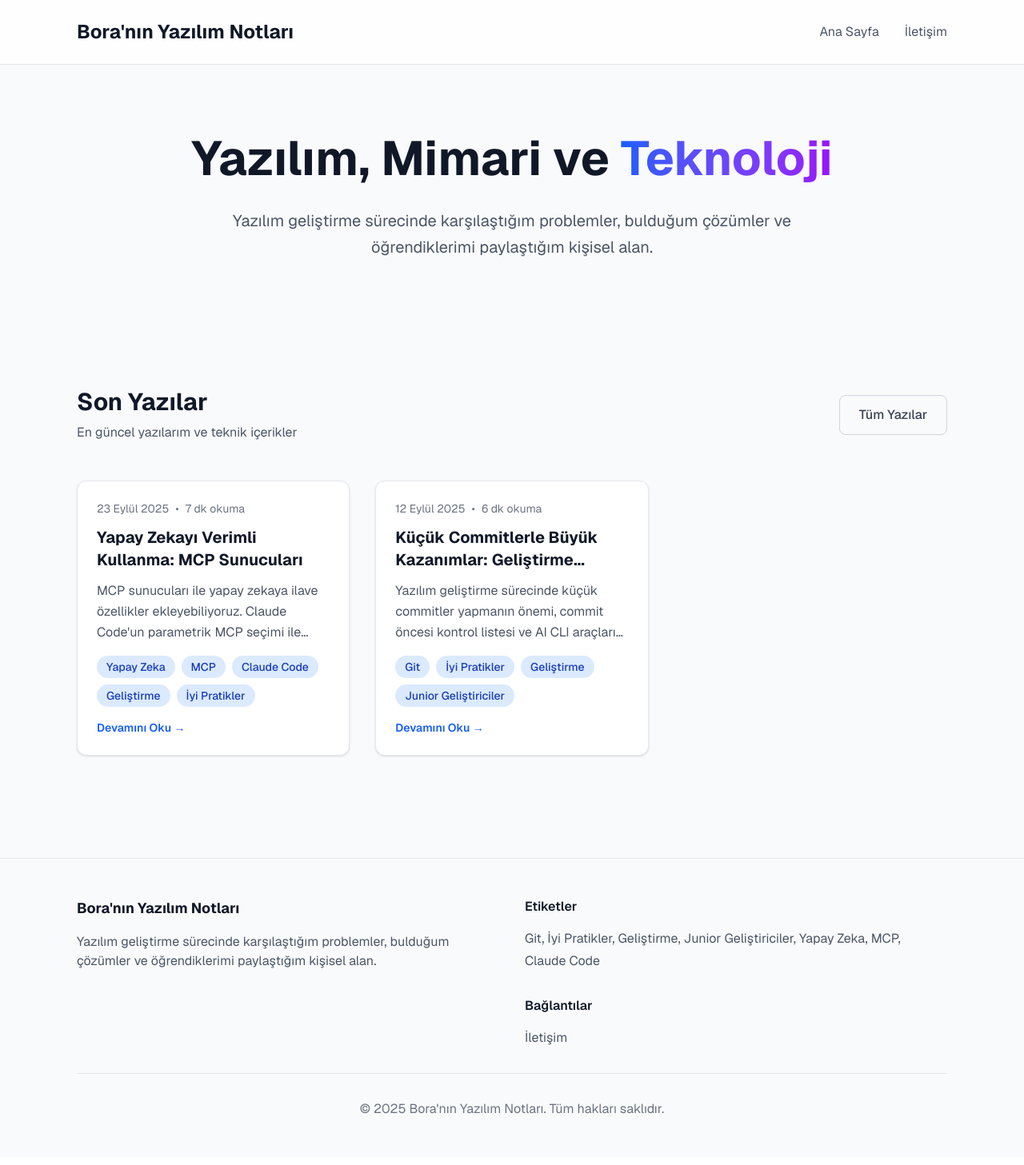
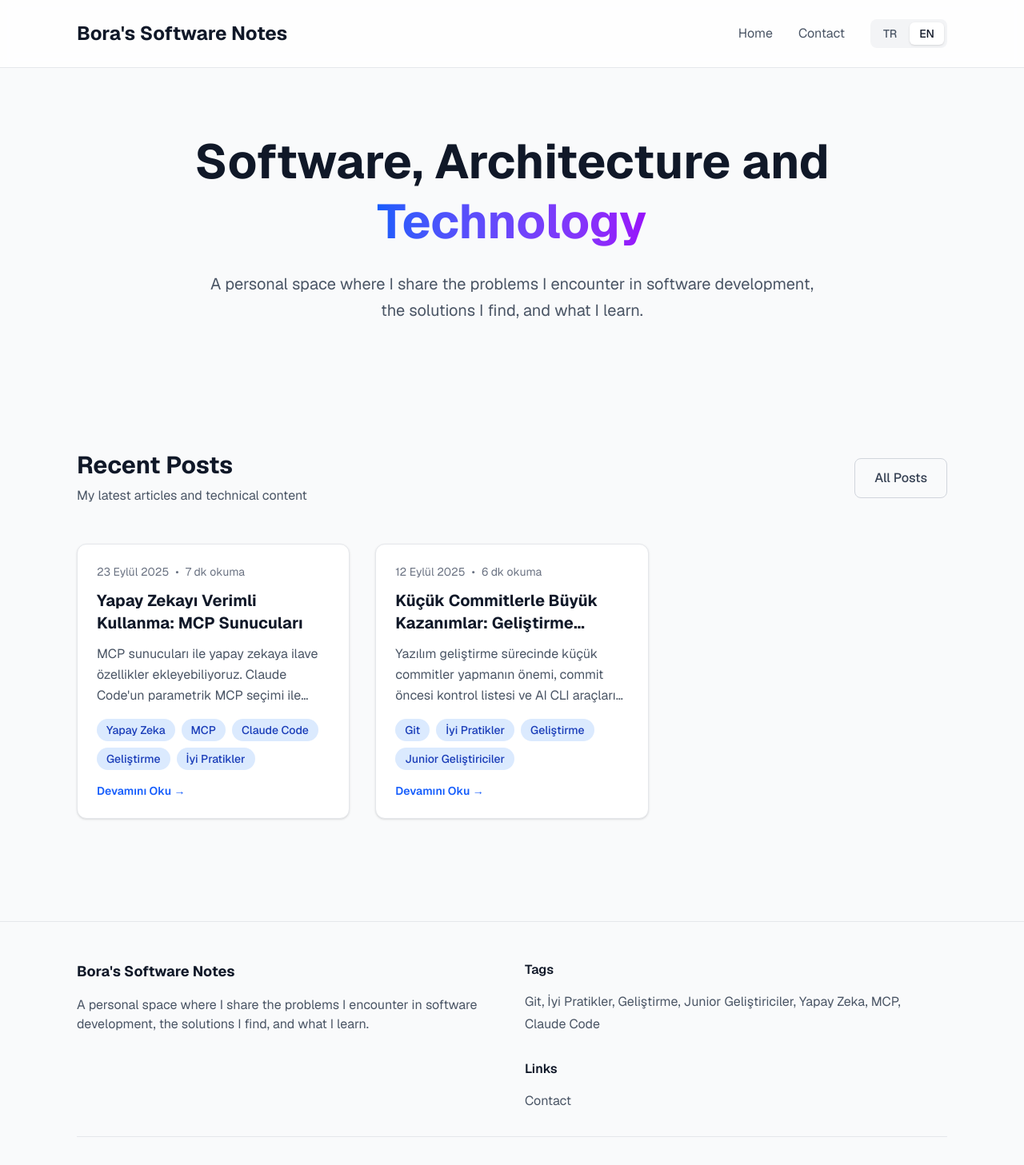
Before and after one commit to boraaaydin/myblog, a Next.js app: page /blog in a window 1280 px wide. Shown: the top 1457 px of the page at 80% size. Built offline with nearby package versions, Linux system fonts and the light colour scheme.

Commit message:
english added

```diff
--- a/src/app/blog/contact/page.tsx
+++ b/src/app/blog/contact/page.tsx
@@ -1,12 +1,21 @@
+'use client';
+
+import { useLanguage } from '@/contexts/LanguageContext';
+import Header from '@/components/Header';
+import Footer from '@/components/Footer';
+
 export default function ContactPage() {
+  const { t } = useLanguage();
   return (
-    <div className="max-w-4xl mx-auto px-4 sm:px-6 lg:px-8 py-16">
+    <div className="min-h-screen bg-gray-50 dark:bg-gray-900">
+      <Header />
+      <div className="max-w-4xl mx-auto px-4 sm:px-6 lg:px-8 py-16">
       <div className="text-center mb-12">
         <h1 className="text-4xl font-bold text-gray-900 dark:text-white mb-4">
-          İletişim
+          {t.contact.title}
         </h1>
         <p className="text-lg text-gray-600 dark:text-gray-400">
-          Benimle iletişime geçmek için aşağıdaki sosyal medya hesaplarımı kullanabilirsiniz.
+          {t.contact.description}
         </p>
       </div>
 
@@ -26,10 +35,10 @@ export default function ContactPage() {
           </div>
           <div>
             <h3 className="text-lg font-semibold text-gray-900 dark:text-white">
-              LinkedIn
+              {t.contact.linkedin.title}
             </h3>
             <p className="text-gray-600 dark:text-gray-400">
-              Profesyonel ağım ve kariyer güncellemeleri
+              {t.contact.linkedin.description}
             </p>
           </div>
         </a>
@@ -49,14 +58,16 @@ export default function ContactPage() {
           </div>
           <div>
             <h3 className="text-lg font-semibold text-gray-900 dark:text-white">
-              X (Twitter)
+              {t.contact.twitter.title}
             </h3>
             <p className="text-gray-600 dark:text-gray-400">
-              Güncel düşüncelerim ve teknoloji paylaşımları
+              {t.contact.twitter.description}
             </p>
           </div>
         </a>
       </div>
+      </div>
+      <Footer />
     </div>
   );
 }
--- a/src/app/blog/page.tsx
+++ b/src/app/blog/page.tsx
@@ -1,11 +1,15 @@
+'use client';
+
 import Header from '@/components/Header';
 import Hero from '@/components/Hero';
 import BlogCard from '@/components/BlogCard';
 import Footer from '@/components/Footer';
 import { getAllPosts } from '@/lib/blog';
+import { useLanguage } from '@/contexts/LanguageContext';
 
 export default function Home() {
   const posts = getAllPosts();
+  const { t } = useLanguage();
 
   return (
     <div className="min-h-screen bg-gray-50 dark:bg-gray-900">
@@ -18,15 +22,15 @@ export default function Home() {
           <div className="flex items-center justify-between mb-12">
             <div>
               <h2 className="text-3xl font-bold text-gray-900 dark:text-white mb-2">
-                Son Yazılar
+                {t.blog.recentPosts}
               </h2>
               <p className="text-gray-600 dark:text-gray-400">
-                En güncel yazılarım ve teknik içerikler
+                {t.blog.recentPostsDescription}
               </p>
             </div>
 
             <button className="hidden sm:block px-6 py-3 border border-gray-300 dark:border-gray-600 text-gray-700 dark:text-gray-300 hover:bg-gray-100 dark:hover:bg-gray-800 rounded-lg font-medium transition-colors">
-              Tüm Yazılar
+              {t.blog.allPosts}
             </button>
           </div>
 
--- a/src/app/layout.tsx
+++ b/src/app/layout.tsx
@@ -1,6 +1,7 @@
 import type { Metadata } from "next";
 import { Geist, Geist_Mono } from "next/font/google";
 import "./globals.css";
+import { LanguageProvider } from "@/contexts/LanguageContext";
 
 const geistSans = Geist({
   variable: "--font-geist-sans",
@@ -27,7 +28,9 @@ export default function RootLayout({
       <body
         className={`${geistSans.variable} ${geistMono.variable} antialiased`}
       >
-        {children}
+        <LanguageProvider>
+          {children}
+        </LanguageProvider>
       </body>
     </html>
   );
--- a/src/components/Footer.tsx
+++ b/src/components/Footer.tsx
@@ -1,24 +1,28 @@
+'use client';
+
 import { TAGS } from '@/lib/tags';
 import Link from 'next/link';
+import { useLanguage } from '@/contexts/LanguageContext';
 
 export default function Footer() {
+  const { t } = useLanguage();
   return (
     <footer className="border-t border-gray-200 dark:border-gray-800 mt-20">
       <div className="max-w-6xl mx-auto px-4 sm:px-6 lg:px-8 py-12">
         <div className="grid grid-cols-1 md:grid-cols-2 gap-8">
           <div>
             <h3 className="text-lg font-bold text-gray-900 dark:text-white mb-4">
-              Bora&apos;nın Yazılım Notları
+              {t.siteTitle}
             </h3>
             <p className="text-gray-600 dark:text-gray-400 mb-4">
-              Yazılım geliştirme sürecinde karşılaştığım problemler, bulduğum çözümler ve öğrendiklerimi paylaştığım kişisel alan.
+              {t.footer.description}
             </p>
           </div>
 
           <div className="space-y-8">
             <div>
               <h4 className="font-semibold text-gray-900 dark:text-white mb-4">
-                Etiketler
+                {t.footer.tags}
               </h4>
               <div className="flex flex-wrap gap-1 text-gray-600 dark:text-gray-400">
                 {Object.values(TAGS).map((tag, index) => (
@@ -34,12 +38,12 @@ export default function Footer() {
 
             <div>
               <h4 className="font-semibold text-gray-900 dark:text-white mb-4">
-                Bağlantılar
+                {t.footer.links}
               </h4>
               <ul className="space-y-2 text-gray-600 dark:text-gray-400">
                 <li>
                   <Link href="/blog/contact" className="hover:text-gray-900 dark:hover:text-white transition-colors">
-                    İletişim
+                    {t.nav.contact}
                   </Link>
                 </li>
               </ul>
@@ -48,7 +52,7 @@ export default function Footer() {
         </div>
 
         <div className="border-t border-gray-200 dark:border-gray-700 mt-8 pt-8 text-center text-gray-500 dark:text-gray-400">
-          <p>&copy; 2025 Bora&apos;nın Yazılım Notları. Tüm hakları saklıdır.</p>
+          <p>&copy; 2025 {t.siteTitle}. {t.footer.copyright}</p>
         </div>
       </div>
     </footer>
--- a/src/components/Header.tsx
+++ b/src/components/Header.tsx
@@ -1,22 +1,31 @@
+'use client';
+
 import Link from 'next/link';
+import { useLanguage } from '@/contexts/LanguageContext';
+import LanguageSwitcher from './LanguageSwitcher';
 
 export default function Header() {
+  const { t } = useLanguage();
   return (
     <header className="border-b border-gray-200 dark:border-gray-800 sticky top-0 bg-white/80 dark:bg-black/80 backdrop-blur-sm z-50">
       <div className="max-w-6xl mx-auto px-4 sm:px-6 lg:px-8">
         <div className="flex justify-between items-center py-6">
           <Link href="/blog" className="text-2xl font-bold text-gray-900 dark:text-white hover:text-blue-600 dark:hover:text-blue-400 transition-colors">
-            Bora&apos;nın Yazılım Notları
+            {t.siteTitle}
           </Link>
 
+          <div className="flex items-center space-x-8">
             <nav className="hidden md:flex space-x-8">
               <Link href="/blog" className="text-gray-600 hover:text-gray-900 dark:text-gray-400 dark:hover:text-white transition-colors">
-              Ana Sayfa
+                {t.nav.home}
               </Link>
               <Link href="/blog/contact" className="text-gray-600 hover:text-gray-900 dark:text-gray-400 dark:hover:text-white transition-colors">
-              İletişim
+                {t.nav.contact}
               </Link>
             </nav>
+
+            <LanguageSwitcher />
+          </div>
         </div>
       </div>
     </header>
--- a/src/components/Hero.tsx
+++ b/src/components/Hero.tsx
@@ -1,17 +1,21 @@
+'use client';
+
+import { useLanguage } from '@/contexts/LanguageContext';
+
 export default function Hero() {
+  const { t } = useLanguage();
   return (
     <section className="py-20 px-4 sm:px-6 lg:px-8">
       <div className="max-w-4xl mx-auto text-center">
         <h1 className="text-4xl sm:text-5xl lg:text-6xl font-bold text-gray-900 dark:text-white mb-6 leading-tight">
-          Yazılım, Mimari ve{" "}
+          {t.hero.title}{" "}
           <span className="bg-gradient-to-r from-blue-600 to-purple-600 bg-clip-text text-transparent">
-            Teknoloji
+            {t.hero.titleHighlight}
           </span>
         </h1>
 
         <p className="text-xl text-gray-600 dark:text-gray-400 mb-8 max-w-3xl mx-auto leading-relaxed">
-          Yazılım geliştirme sürecinde karşılaştığım problemler, bulduğum
-          çözümler ve öğrendiklerimi paylaştığım kişisel alan.
+          {t.hero.description}
         </p>
 {/*
         <div className="flex flex-col sm:flex-row gap-4 justify-center items-center">
--- /dev/null
+++ b/src/components/LanguageSwitcher.tsx
@@ -0,0 +1,32 @@
+'use client';
+
+import { useLanguage } from '@/contexts/LanguageContext';
+
+export default function LanguageSwitcher() {
+  const { language, setLanguage } = useLanguage();
+
+  return (
+    <div className="flex items-center space-x-1 bg-gray-100 dark:bg-gray-800 rounded-lg p-1">
+      <button
+        onClick={() => setLanguage('tr')}
+        className={`px-3 py-1 rounded-md text-sm font-medium transition-colors ${
+          language === 'tr'
+            ? 'bg-white dark:bg-gray-700 text-gray-900 dark:text-white shadow-sm'
+            : 'text-gray-600 dark:text-gray-400 hover:text-gray-900 dark:hover:text-white'
+        }`}
+      >
+        TR
+      </button>
+      <button
+        onClick={() => setLanguage('en')}
+        className={`px-3 py-1 rounded-md text-sm font-medium transition-colors ${
+          language === 'en'
+            ? 'bg-white dark:bg-gray-700 text-gray-900 dark:text-white shadow-sm'
+            : 'text-gray-600 dark:text-gray-400 hover:text-gray-900 dark:hover:text-white'
+        }`}
+      >
+        EN
+      </button>
+    </div>
+  );
+}
--- /dev/null
+++ b/src/contexts/LanguageContext.tsx
@@ -0,0 +1,71 @@
+'use client';
+
+import React, { createContext, useContext, useState, useEffect } from 'react';
+import { translations, Language, Translations } from '@/lib/translations';
+
+interface LanguageContextType {
+  language: Language;
+  setLanguage: (lang: Language) => void;
+  t: Translations;
+}
+
+const LanguageContext = createContext<LanguageContextType | undefined>(undefined);
+
+function getBrowserLanguage(): Language {
+  if (typeof window === 'undefined') return 'tr';
+
+  const browserLang = navigator.language.toLowerCase();
+  if (browserLang.startsWith('en')) return 'en';
+  if (browserLang.startsWith('tr')) return 'tr';
+
+  return 'tr'; // default fallback
+}
+
+function getStoredLanguage(): Language {
+  if (typeof window === 'undefined') return 'tr';
+
+  const stored = localStorage.getItem('language') as Language;
+  if (stored && (stored === 'tr' || stored === 'en')) {
+    return stored;
+  }
+
+  return getBrowserLanguage();
+}
+
+export function LanguageProvider({ children }: { children: React.ReactNode }) {
+  const [language, setLanguageState] = useState<Language>('tr');
+  const [isClient, setIsClient] = useState(false);
+
+  useEffect(() => {
+    setIsClient(true);
+    const initialLanguage = getStoredLanguage();
+    setLanguageState(initialLanguage);
+  }, []);
+
+  const setLanguage = (lang: Language) => {
+    setLanguageState(lang);
+    if (typeof window !== 'undefined') {
+      localStorage.setItem('language', lang);
+    }
+  };
+
+  const value = {
+    language: isClient ? language : 'tr',
+    setLanguage,
+    t: translations[isClient ? language : 'tr']
+  };
+
+  return (
+    <LanguageContext.Provider value={value}>
+      {children}
+    </LanguageContext.Provider>
+  );
+}
+
+export function useLanguage() {
+  const context = useContext(LanguageContext);
+  if (context === undefined) {
+    throw new Error('useLanguage must be used within a LanguageProvider');
+  }
+  return context;
+}
--- /dev/null
+++ b/src/lib/translations.ts
@@ -0,0 +1,107 @@
+export const translations = {
+  tr: {
+    // Header
+    siteTitle: "Bora'nın Yazılım Notları",
+    nav: {
+      home: "Ana Sayfa",
+      contact: "İletişim"
+    },
+
+    // Hero section
+    hero: {
+      title: "Yazılım, Mimari ve",
+      titleHighlight: "Teknoloji",
+      description: "Yazılım geliştirme sürecinde karşılaştığım problemler, bulduğum çözümler ve öğrendiklerimi paylaştığım kişisel alan."
+    },
+
+    // Blog section
+    blog: {
+      recentPosts: "Son Yazılar",
+      recentPostsDescription: "En güncel yazılarım ve teknik içerikler",
+      allPosts: "Tüm Yazılar"
+    },
+
+    // Footer
+    footer: {
+      description: "Yazılım geliştirme sürecinde karşılaştığım problemler, bulduğum çözümler ve öğrendiklerimi paylaştığım kişisel alan.",
+      tags: "Etiketler",
+      links: "Bağlantılar",
+      copyright: "Tüm hakları saklıdır."
+    },
+
+    // Contact page
+    contact: {
+      title: "İletişim",
+      description: "Benimle iletişime geçmek için aşağıdaki sosyal medya hesaplarımı kullanabilirsiniz.",
+      linkedin: {
+        title: "LinkedIn",
+        description: "Profesyonel ağım ve kariyer güncellemeleri"
+      },
+      twitter: {
+        title: "X (Twitter)",
+        description: "Güncel düşüncelerim ve teknoloji paylaşımları"
+      }
+    },
+
+    // Language
+    language: {
+      turkish: "Türkçe",
+      english: "English"
+    }
+  },
+
+  en: {
+    // Header
+    siteTitle: "Bora's Software Notes",
+    nav: {
+      home: "Home",
+      contact: "Contact"
+    },
+
+    // Hero section
+    hero: {
+      title: "Software, Architecture and",
+      titleHighlight: "Technology",
+      description: "A personal space where I share the problems I encounter in software development, the solutions I find, and what I learn."
+    },
+
+    // Blog section
+    blog: {
+      recentPosts: "Recent Posts",
+      recentPostsDescription: "My latest articles and technical content",
+      allPosts: "All Posts"
+    },
+
+    // Footer
+    footer: {
+      description: "A personal space where I share the problems I encounter in software development, the solutions I find, and what I learn.",
+      tags: "Tags",
+      links: "Links",
+      copyright: "All rights reserved."
+    },
+
+    // Contact page
+    contact: {
+      title: "Contact",
+      description: "You can use my social media accounts below to get in touch with me.",
+      linkedin: {
+        title: "LinkedIn",
+        description: "My professional network and career updates"
+      },
+      twitter: {
+        title: "X (Twitter)",
+        description: "My current thoughts and technology shares"
+      }
+    },
+
+    // Language
+    language: {
+      turkish: "Türkçe",
+      english: "English"
+    }
+  }
+};
+
+export type Language = keyof typeof translations;
+export type TranslationKey = keyof typeof translations.tr;
+export type Translations = typeof translations.tr;
```
Lines whose indentation alone changed are shown as unchanged.
